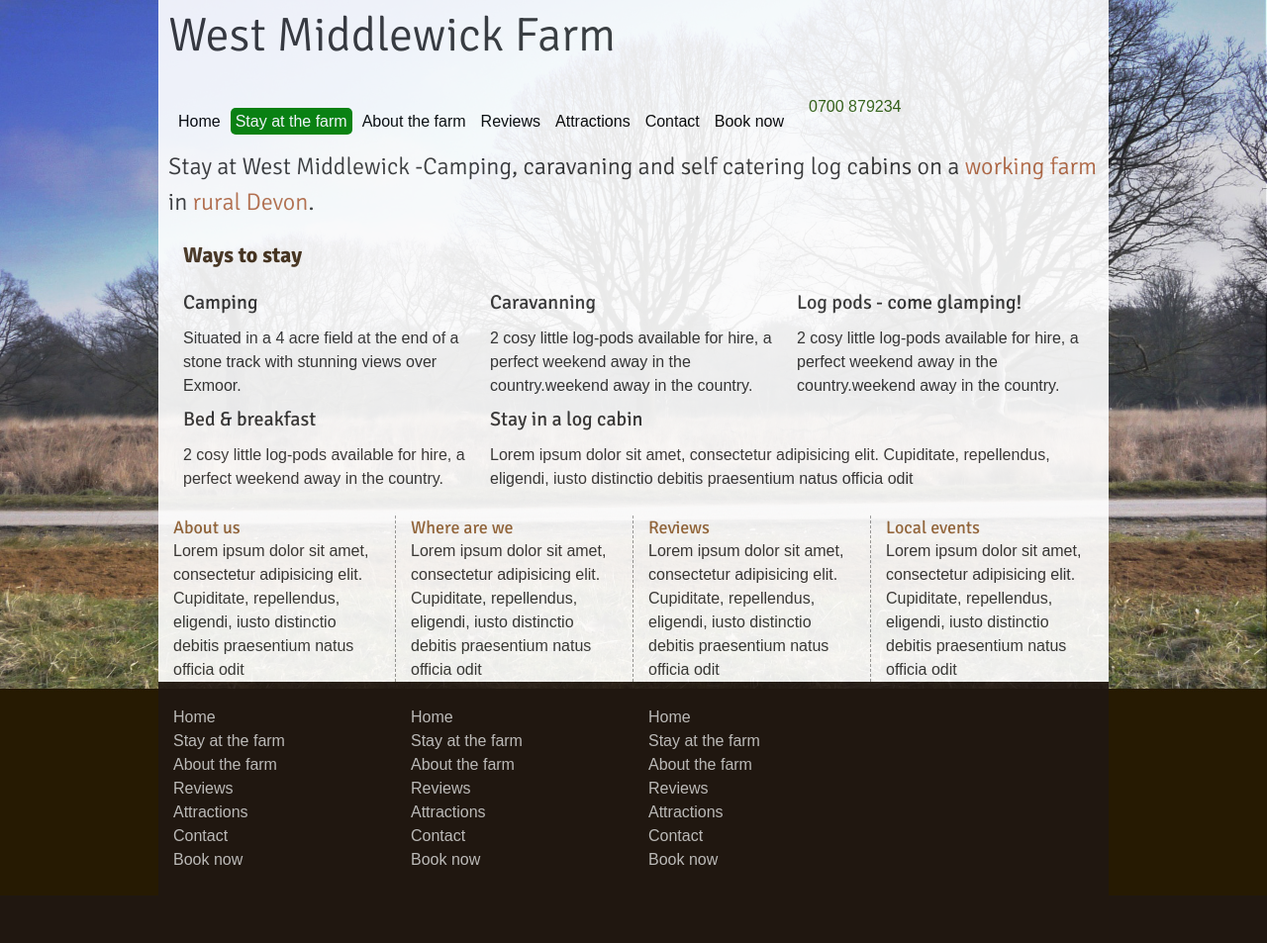
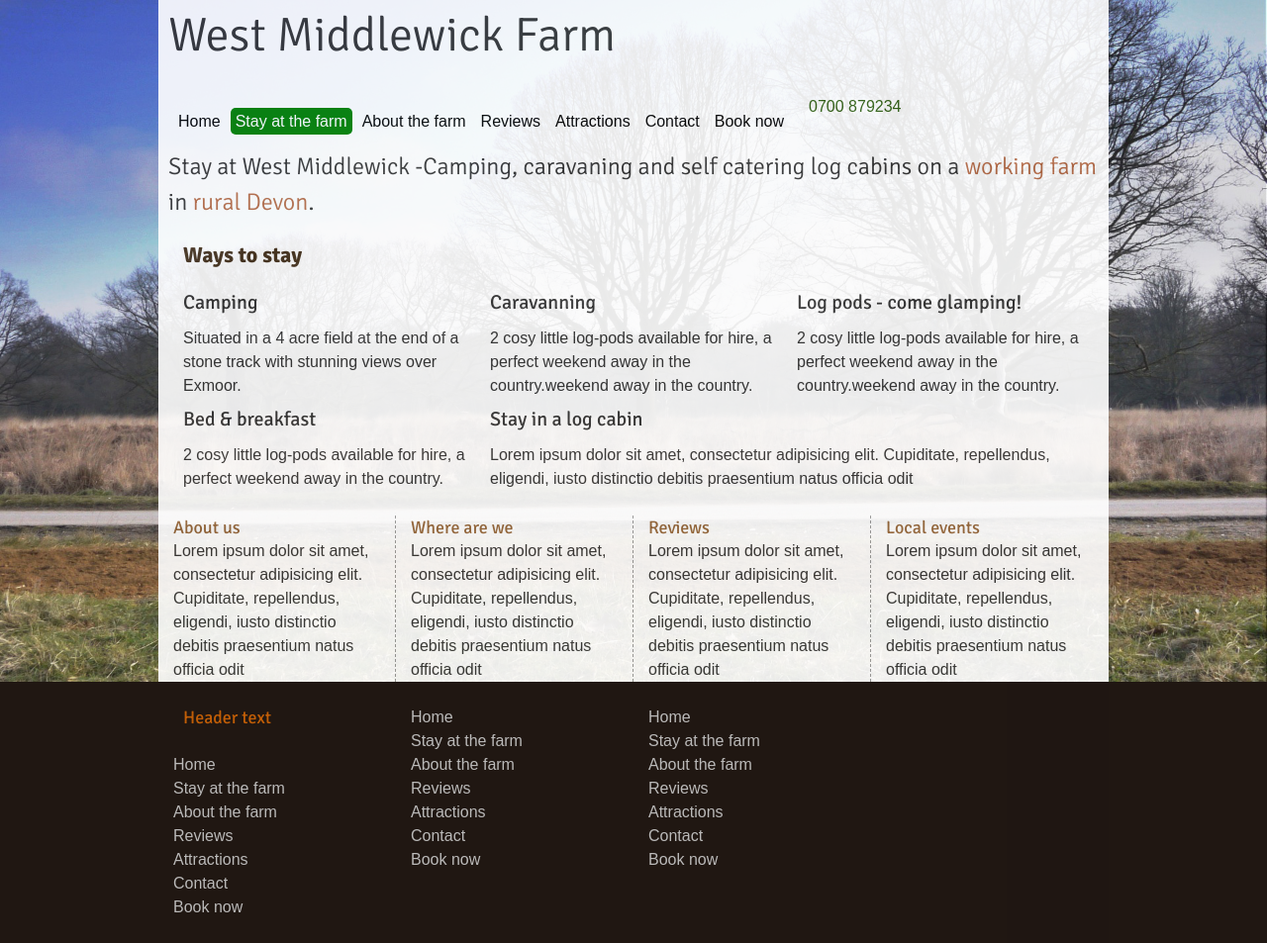
Before and after one commit to sibo2000/wmf-www, a PHP site: page / in a window 1280 px wide. Shown: the whole page at 99% size. Before the commit the page ends 905 px from the top, so only its background shows below. Run offline with PHP 8.4, Linux system fonts and the light colour scheme; data that the repository does not hold is empty; some libraries are stand-ins or nearby versions.

Commit message:
Footer changes (wip)
Signed-off-by: simonford <simonford4@gmail.com>

```diff
--- a/css/layout-styles.css
+++ b/css/layout-styles.css
@@ -4,6 +4,9 @@
 	width: 320px;
 	margin: 0 auto;
 	overflow: hidden;
+	background: #fff;
+	opacity:0.9;
+	filter:alpha(opacity=90);/*IE8 and earlier*/
 }
 
 .l-primary {
--- a/css/tpl-homeLanding.css
+++ b/css/tpl-homeLanding.css
@@ -1,9 +1,5 @@
 
-.l-pagewrap {
-	background: #fff;
-	opacity:0.9;
-	filter:alpha(opacity=90);/*IE8 and earlier*/
-}
+
 
 .l-primary {
 	background: #fff;
--- a/css/tpl-landing.css
+++ b/css/tpl-landing.css
@@ -1,9 +1,5 @@
 
-.l-pagewrap {
-	background: #fff;
-	opacity:0.9;
-	filter:alpha(opacity=90);/*IE8 and earlier*/
-}
+
 
 .l-primary {
 	background: #fff;
--- a/css/tpl-stayLanding.css
+++ b/css/tpl-stayLanding.css
@@ -1,9 +1,5 @@
 
-.l-pagewrap {
-	background: #fff;
-	opacity:0.9;
-	filter:alpha(opacity=90);/*IE8 and earlier*/
-}
+
 
 .l-primary {
 	background: #fff;
--- a/includes/footer.php
+++ b/includes/footer.php
@@ -1,6 +1,10 @@
+
+  </div>
 <footer>
+<div class="l-pagewrap">
   <nav>
     <ul class="mod-nav-first">
+      <li><h4><a href="#">Header text</a></h4></li>
 			<li><a href="">Home</a></li>
       <li><a href="">Stay at the farm</a></li>
       <li><a href="">About the farm</a></li>
@@ -28,7 +32,7 @@
       <li><a href="">Book now</a></li>
     </ul>
   </nav>
+</div>
 </footer>
-  </div>
 </body>
 </html>
```
Lines whose indentation alone changed are shown as unchanged.
